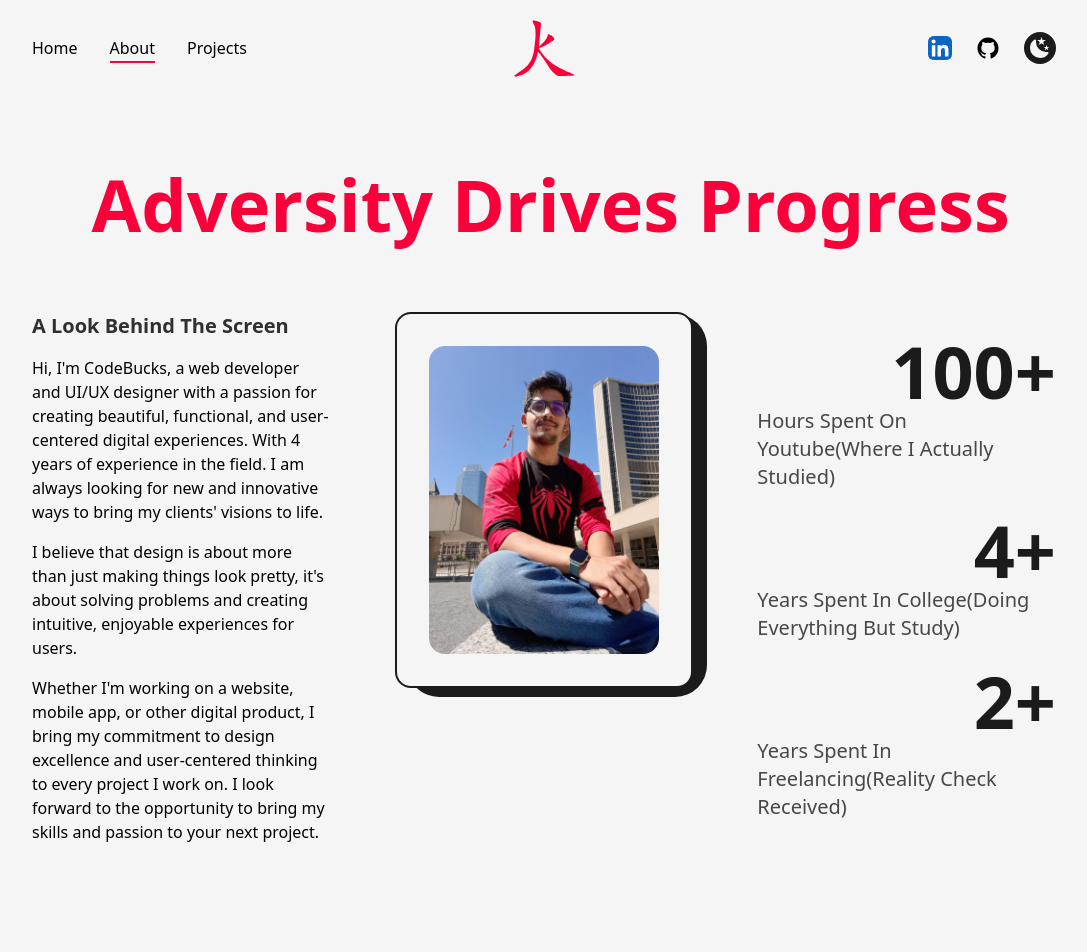
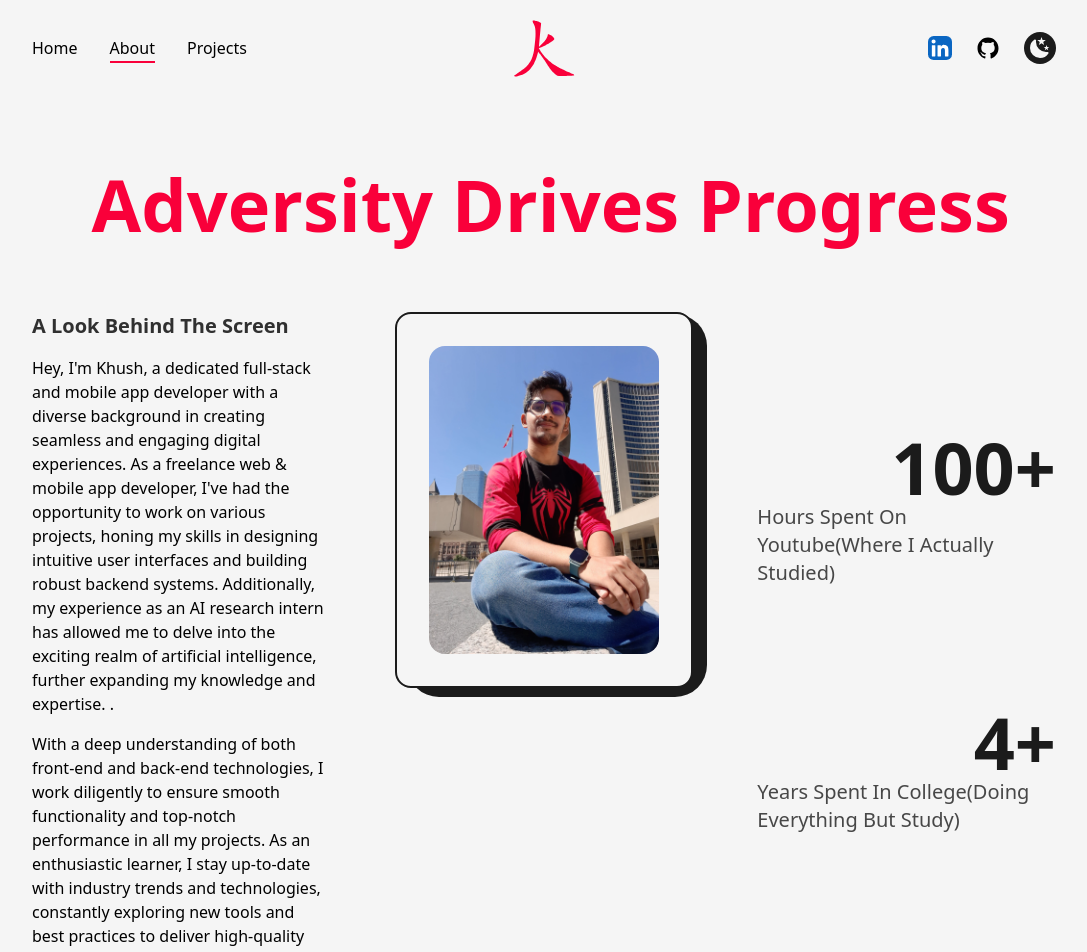
Before and after one commit to lapislazuli21/Portfolio_Website, a Next.js app: page /about in a window 1280 px wide. Shown: the top 952 px of the page, without its empty margins (96-1183 px from the left). Built offline with nearby package versions, Linux system fonts and the light colour scheme.

Commit message:
Update about.js

```diff
--- a/src/pages/about.js
+++ b/src/pages/about.js
@@ -48,15 +48,11 @@
                 <div className='grid w-full grid-cols-9 gap-16 sm:gap-8 dark:text-light'>
                     <div className='md:order-2 md:col-span-9 col-span-3 xl:col-span-4 flex flex-col items-start md:items-center justify-center '>
                         <h2 className='mb-4 text-xl font-bold text-dark/90 dark:text-light/90 capitalize'>A look behind the screen</h2>
-                        <p className='font-medium'>Hi, I&apos;m CodeBucks, a web developer and UI/UX designer with a passion for creating beautiful, functional,
-and user-centered digital experiences. With 4 years of experience in the field. I am always looking for
-new and innovative ways to bring my clients&apos; visions to life.
+                        <p className='font-medium'>Hey, I&apos;m Khush, a dedicated full-stack and mobile app developer with a diverse background in creating seamless and engaging digital experiences. As a freelance web & mobile app developer, I&apos;ve had the opportunity to work on various projects, honing my skills in designing intuitive user interfaces and building robust backend systems. Additionally, my experience as an AI research intern has allowed me to delve into the exciting realm of artificial intelligence, further expanding my knowledge and expertise.
+.
 </p>
-                        <p className='font-medium my-4'>I believe that design is about more than just making things look pretty, it&apos;s about solving problems and
-creating intuitive, enjoyable experiences for users. </p>
-                        <p className='font-medium'>Whether I&apos;m working on a website, mobile app, or
-other digital product, I bring my commitment to design excellence and user-centered thinking to
-every project I work on. I look forward to the opportunity to bring my skills and passion to your next project.</p>
+                        <p className='font-medium my-4'>With a deep understanding of both front-end and back-end technologies, I work diligently to ensure smooth functionality and top-notch performance in all my projects. As an enthusiastic learner, I stay up-to-date with industry trends and technologies, constantly exploring new tools and best practices to deliver high-quality applications that exceed expectations. I believe in pushing boundaries and embracing challenges to create solutions that truly make a difference. </p>
+                        <p className='font-medium'> If you&apos;re seeking a developer who is not only skilled but also committed to making an impact, I&apos;m here to collaborate with you. Let&apos;s work together to create remarkable digital experiences that revolutionize the world!"</p>
                     </div>
                     <div className='md:order-1 md:col-span-9 col-span-3 xl:col-span-5 relative h-max rounded-2xl border-2 border-solid border-dark bg-light dark:border-light dark:bg-dark p-8'>
                         <div className='absolute top-0 -right-4 -z-10 w-[102%] h-[103%] rounded-[2rem] bg-dark dark:bg-light' />
```
